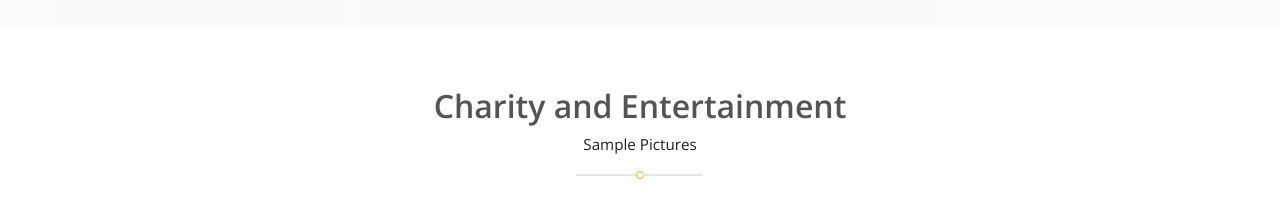
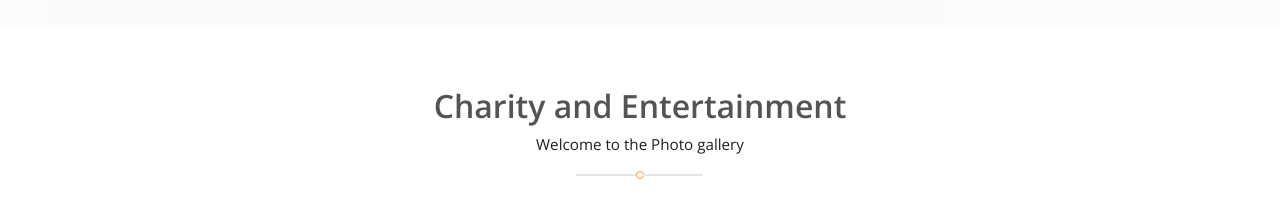
Before and after one commit to shananjana/shananjana.github.io, a plain HTML site: page index.html in a window 1280 px wide. Shown: the part 7280-7503 px from the top of the page. Drawn offline with nearby package versions, Linux system fonts and the light colour scheme.

Commit message:
3rd day modifications new

```diff
--- a/index.html
+++ b/index.html
@@ -505,7 +505,7 @@
            <div class="container">
               <div class="session-title row">
                     <h2>Charity and Entertainment</h2>
-                    <p>Sample Pictures</p>
+                    <p>Welcome to the Photo gallery</p>
                     <div class="heading-line"></div>
                 </div>
               <div class="row">
```
